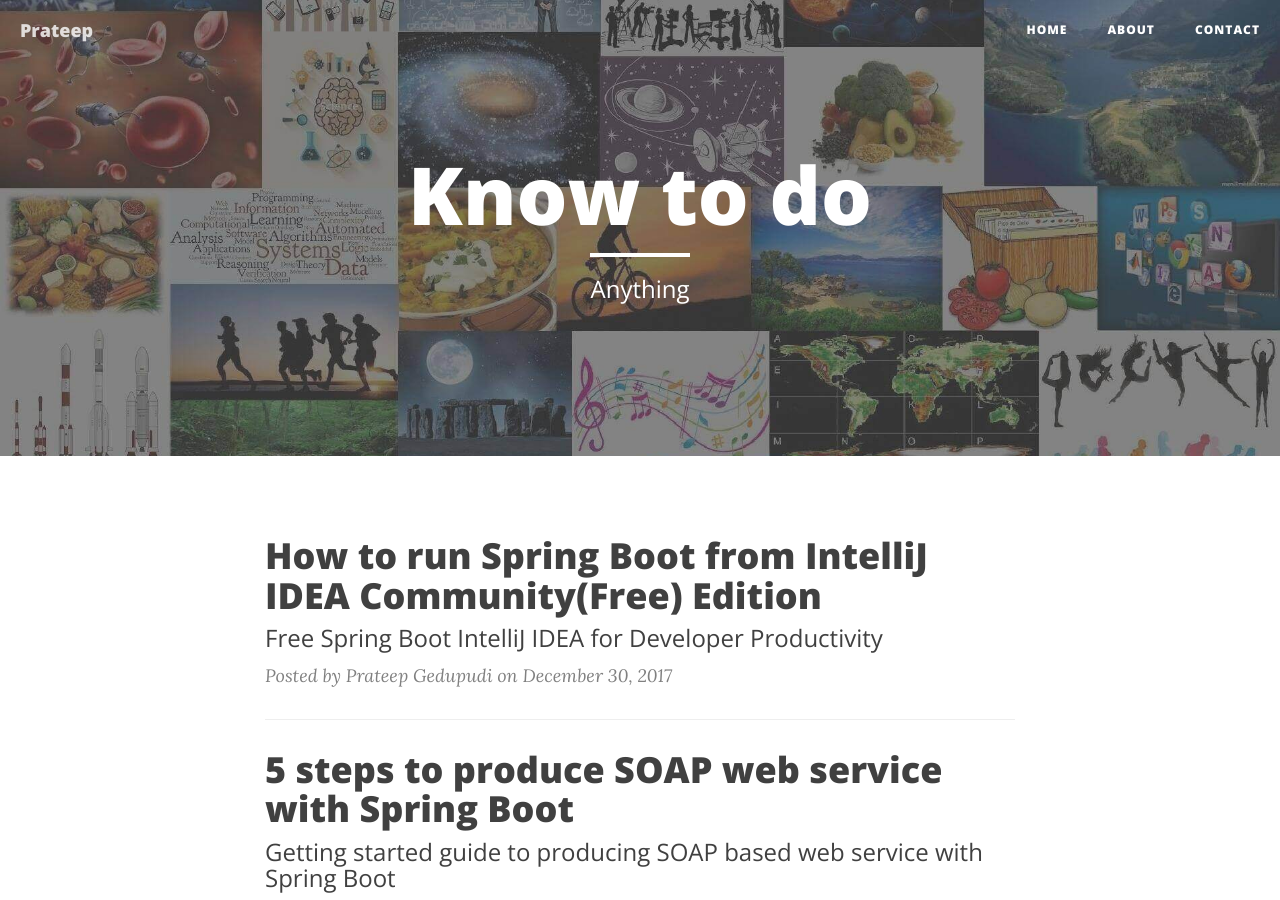
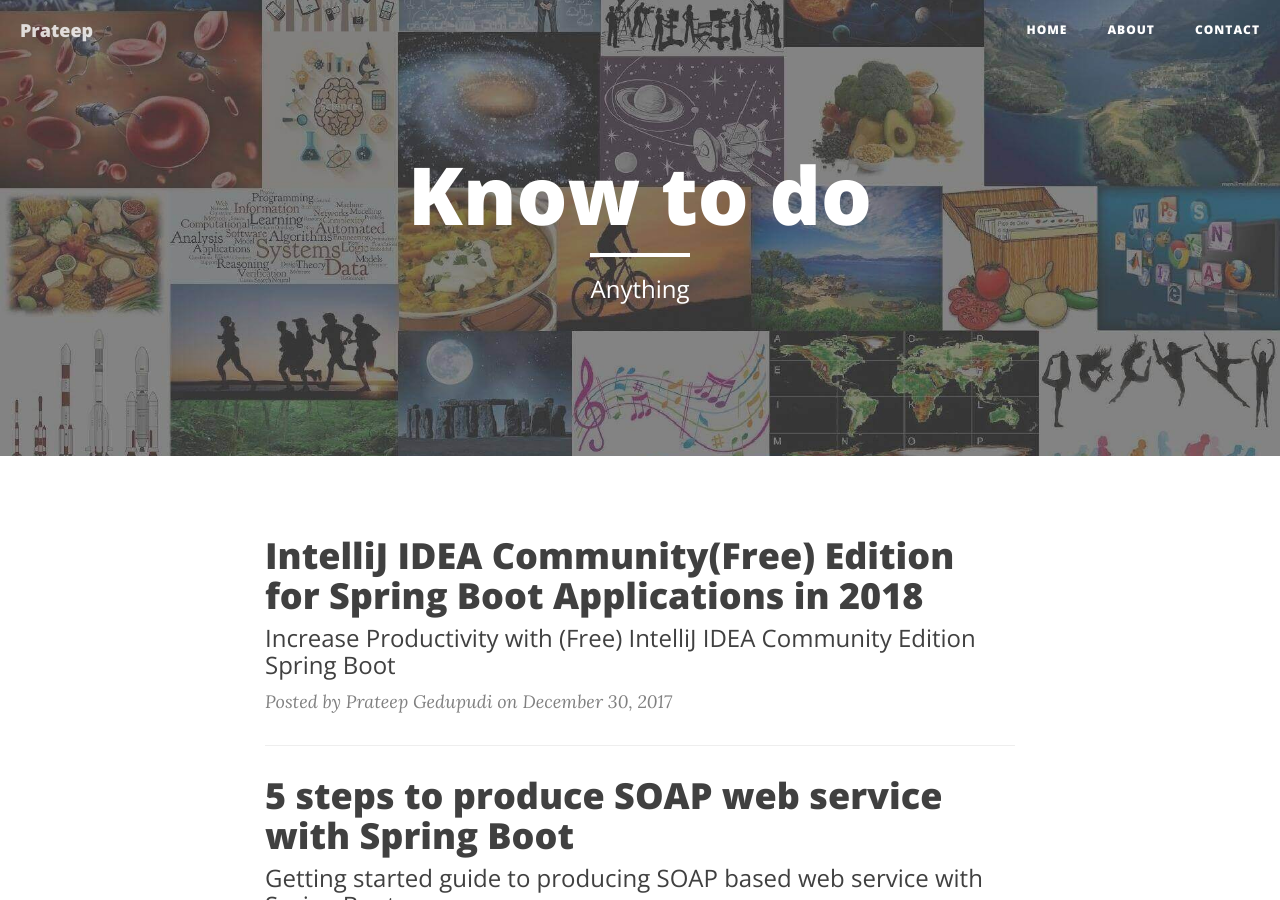
Before and after one commit to prateepgedupudi/prateepgedupudi.github.io, a Jekyll site: the page built from index.html, in a window 1280 px wide and 900 px high. Built offline with Jekyll 4.4.1, drawn with Linux system fonts in a browser that asks for light colours; nearby versions of some CDN libraries; a script that is not in the unit is left out; the list of posts is cut into pages by our own code.

Commit message:
Update Post “2017-12-30-how-to-run-spring-boot-from-intellij-idea-community-free-edition”

````diff
--- a/_posts/2017-12-30-how-to-run-spring-boot-from-intellij-idea-community-free-edition.md
+++ b/_posts/2017-12-30-how-to-run-spring-boot-from-intellij-idea-community-free-edition.md
@@ -1,7 +1,7 @@
 ---
 layout: post
-title: How to run Spring Boot from IntelliJ IDEA Community(Free) Edition
-subtitle: Free Spring Boot IntelliJ IDEA for Developer Productivity
+title: IntelliJ IDEA Community(Free) Edition for Spring Boot Applications in 2018
+subtitle: Increase Productivity with (Free) IntelliJ IDEA Community Edition Spring Boot
 date: 2017-12-30T07:29:14.512Z
 author: prateep_gedupudi
 header-img: /img/bg_post_spring_boot_intellij.jpg
@@ -44,7 +44,7 @@
 </build>
 ```
 
-Now you might have an answer for a question about running Spring Boot App in IntelliJ IDEA Community edition. Yes, you are right. Just Run/Debug maven/gradle task. Below is the screen shot of the same.
+Now you might have an answer for a question about running Spring Boot App in IntelliJ IDEA Community edition. Yes, you are right. Just Run/Debug maven/gradle task. Below is the screen shot of running spring boot maven app with in Intellij IDEA .
 
 ![null](/img/maven_spring_boot_runas.png)
 
````
